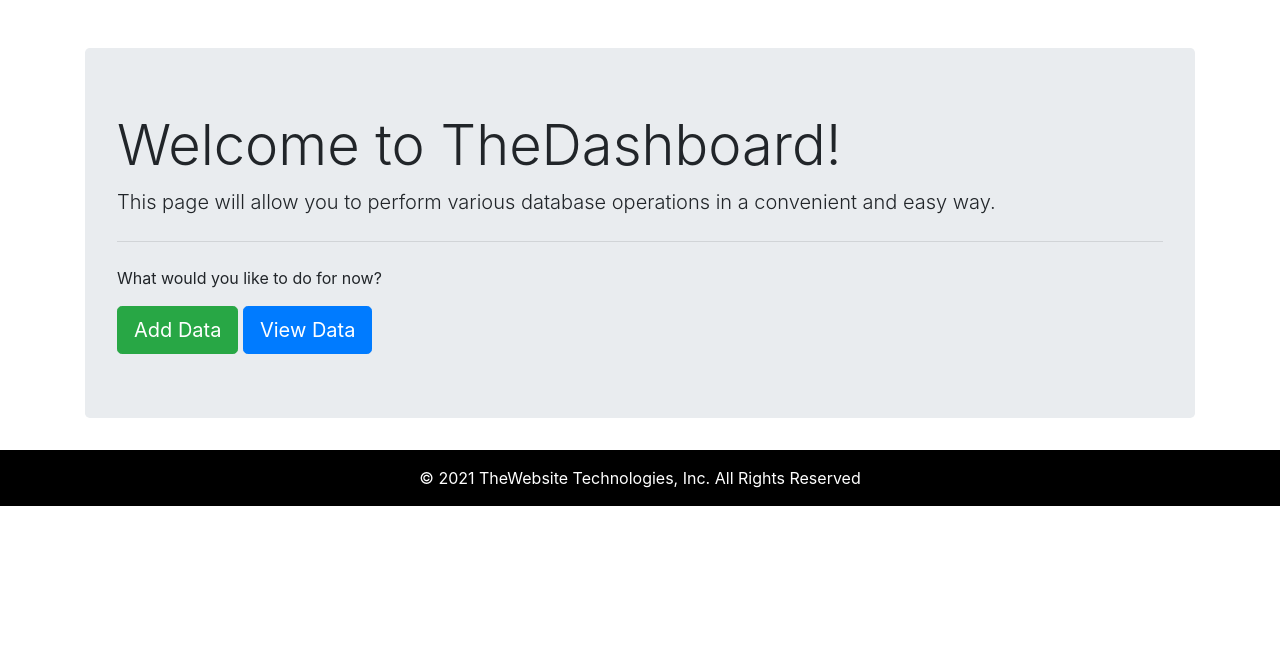
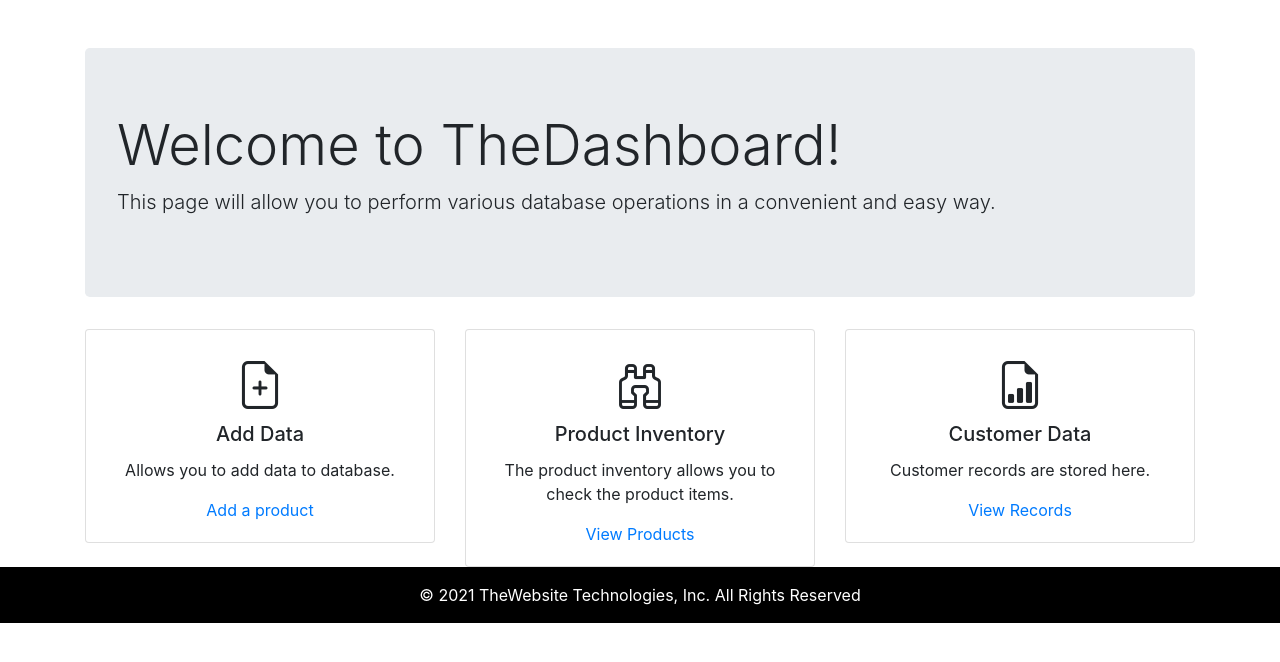
Before and after one commit to jjpormento21/TheJaJeJiJoJu, a Flask app: page /admin/dashboard in a window 1280 px wide. Shown: the part 56-718 px from the top of the page. Run offline with Flask 2, Linux system fonts and the light colour scheme; some libraries are stand-ins or nearby versions.

Commit message:
initial build of customer records

```diff
--- a/app.py
+++ b/app.py
@@ -69,10 +69,6 @@ def confirmCheckout():
         zipcode = request.form.get('zipcode')
         courier = request.form.get('courier')
         payMethod = request.form.get('paymentMethod')
-        cardName = request.form.get('cardName')
-        cardNum = request.form.get('cardNumber')
-        expiryDate = request.form.get('expiryDate')
-        cvv = request.form.get('cvv')
         customerData.insert_one(
             {
                 'firstName': custFirstName,
@@ -89,10 +85,6 @@ def confirmCheckout():
                 'zipcode': int(zipcode),
                 'courier': courier,
                 'paymentMethod':payMethod,
-                'cardName': cardName,
-                'cardNum': cardNum,
-                'expiryDate': expiryDate,
-                'cvv': cvv
             }
         )
         return render_template('checkout-confirm.html')
@@ -139,19 +131,39 @@ def addData():
         return render_template('admin/add_data.html')
 
 @app.route('/admin/delete_data_all')
-def deleteAll():
+def deleteAllProducts():
     products.delete_many({})
     return redirect(url_for('dashboard'))
 
-@app.route('/admin/view')
-def viewAll():
+@app.route('/admin/delete_records_all')
+def deleteAllRecords():
+    customerData.delete_many({})
+    return redirect(url_for('dashboard'))
+
+@app.route('/admin/view/products')
+def viewAllProducts():
     all_products = products.find()
     return render_template('admin/view.html', products=all_products)
+
+@app.route('/admin/view/records')
+def viewRecords():
+    customer_records = customerData.find()
+    return render_template('/admin/customer-records.html', records = customer_records)
+
+@app.route('/admin/view/records/<oid>')
+def viewSingleRecord(oid):
+    customer_record = customerData.find_one_or_404({'_id': ObjectId(oid)})
+    return render_template('/admin/customer-info.html', record = customer_record)
+
+@app.route('/admin/delete_record/<oid>')
+def deleteRecord(oid):
+    customerData.delete_one({'_id': ObjectId(oid)})
+    return redirect(url_for('viewRecords'))
 
 @app.route('/admin/delete_product/<oid>')
 def deleteProduct(oid):
     products.delete_one({'_id': ObjectId(oid)})
-    return redirect(url_for('viewAll'))
+    return redirect(url_for('viewRecords'))
 
 @app.route('/admin/edit_product/<oid>', methods = ['GET', 'POST'])
 def editProductData(oid):
--- a/static/css/admin.css
+++ b/static/css/admin.css
@@ -8,3 +8,7 @@
 .collapse-custom{
     padding: 0 1.25rem 0;
 }
+
+.dashboard-icon{
+    font-size: 3rem;
+}
--- a/static/js/main.js
+++ b/static/js/main.js
@@ -18,3 +18,8 @@ function generateString(length) {
     return result;
 }
 trackNum.innerHTML = generateString(9);
+
+function setPostToDelete(postId) {
+  document.querySelector(".delete-post-btn").setAttribute("href", '/blog_post_delete/' + postId);
+  console.log(postId);
+}
--- a/templates/admin/dashboard.html
+++ b/templates/admin/dashboard.html
@@ -8,11 +8,41 @@
 <div class="container">
     <div class="jumbotron mt-5">
         <h1 class="display-4">Welcome to TheDashboard!</h1>
-        <p class="lead">This page will allow you to perform various database operations in a convenient and easy way.</p>
-        <hr class="my-4">
-        <p>What would you like to do for now?</p>
-        <a class="btn btn-success btn-lg" href="/admin/add_data" role="button">Add Data</a>
-        <a href="/admin/view" class="btn btn-primary btn-lg">View Data</a>
+        <p class="lead">This page will allow you to perform various database operations in a convenient and easy way.
+        </p>
+    </div>
+
+    <div class="row">
+        <div class="col">
+            <div class="card text-center">
+                <div class="card-body">
+                    <i class="bi bi-file-earmark-plus dashboard-icon"></i>
+                    <h5 class="card-title">Add Data</h5>
+                    <p class="card-text">Allows you to add data to database.</p>
+                    <a href="/admin/add_data" class="card-link" role="link">Add a product</a>
+                </div>
+            </div>
+        </div>
+        <div class="col">
+            <div class="card text-center">
+                <div class="card-body">
+                    <i class="bi bi-binoculars dashboard-icon"></i>
+                    <h5 class="card-title">Product Inventory</h5>
+                    <p class="card-text">The product inventory allows you to check the product items.</p>
+                    <a href="/admin/view/products" class="card-link" role="link">View Products</a>
+                </div>
+            </div>
+        </div>
+        <div class="col">
+            <div class="card text-center">
+                <div class="card-body">
+                    <i class="bi bi-file-earmark-bar-graph dashboard-icon"></i>
+                    <h5 class="card-title">Customer Data</h5>
+                    <p class="card-text">Customer records are stored here.</p>
+                    <a href="/admin/view/records" class="card-link" role="link">View Records</a>
+                </div>
+            </div>
+        </div>
     </div>
 </div>
 {% endblock %}
--- a/templates/admin/view.html
+++ b/templates/admin/view.html
@@ -85,7 +85,7 @@
         </div>
         <div class="modal-footer">
           <button type="button" class="btn btn-link" data-dismiss="modal">Close</button>
-          <a href="/admin/delete_data_all" class="btn btn-danger">Delete All</a>
+          <a href="{{url_for('deleteAllProducts')}}" class="btn btn-danger">Delete All</a>
         </div>
       </div>
     </div>
```
Also changed, not shown: templates/admin/customer-info.html (added, +78 -0 lines), templates/admin/customer-records.html (added, +52 -0 lines).
